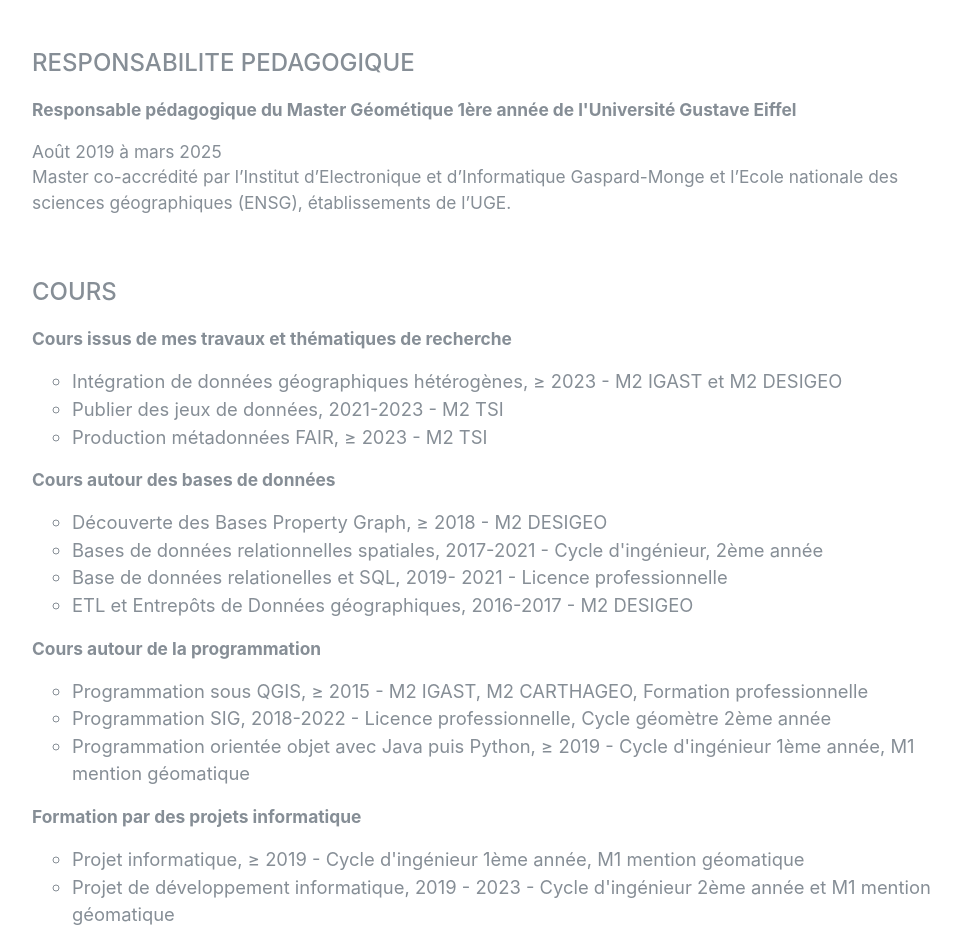
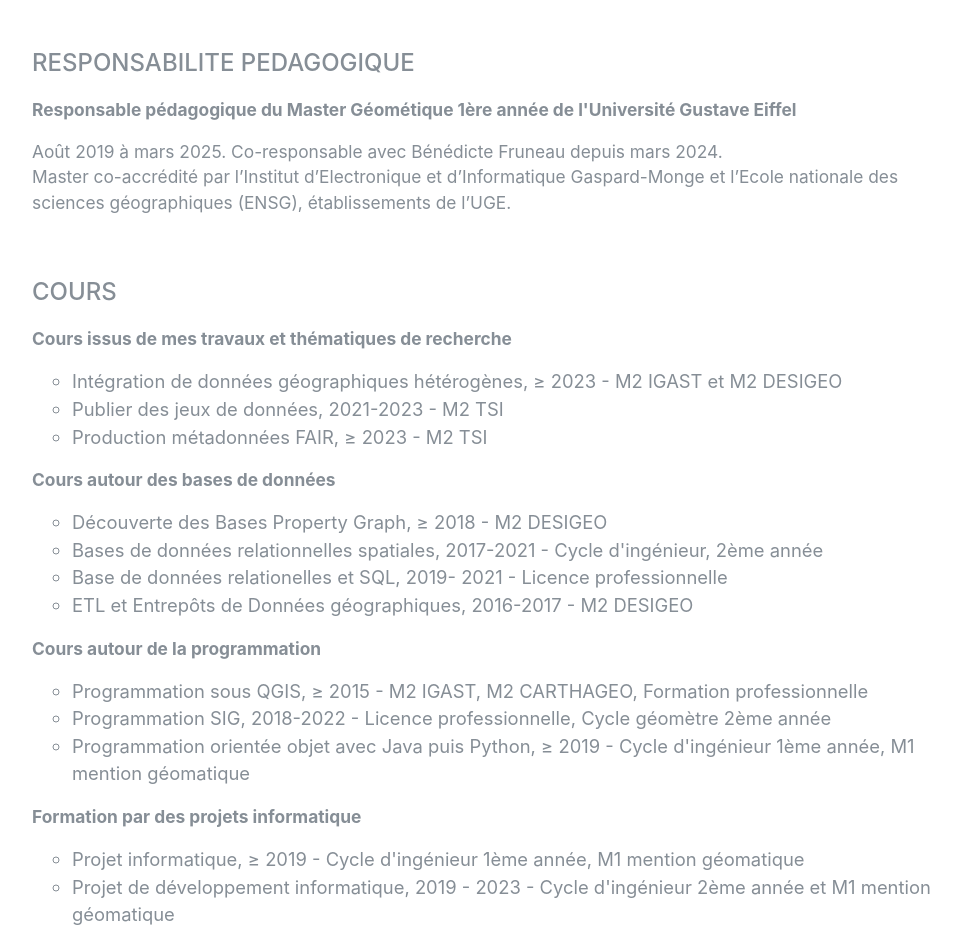
Before and after one commit to umrlastig/mdvandamme, a plain HTML site: page index.html in a window 1280 px wide. Shown: the part 3500-4436 px from the top of the page, without its empty margins (288-1249 px from the left). Drawn offline with nearby package versions, Linux system fonts and the light colour scheme; no server answers; files whose address does not match are found by name; a web font is replaced by a local one.

Commit message:
maj page perso

```diff
--- a/index.html
+++ b/index.html
@@ -297,7 +297,7 @@
     <hr class="m-0" />
 
     <!-- ==============================================================================================================================   -->
-    <!--       Research Interests        -->
+    <!--       Supervision        -->
     <!-- ==============================================================================================================================   -->
     <section class="resume-section p-3 p-lg-5 d-flex justify-content-center" id="supervision">
       <div class="w-100">
@@ -362,7 +362,7 @@
         <div class="subheading mb-3 mt-3 lang-en">RESPONSABILITE PEDAGOGIQUE</div>
         <p style='padding:0px'>
           <b>Responsable pédagogique du Master Géométique 1ère année de l'Université Gustave Eiffel</b>
-          <div>Août 2019 à mars 2025</div>
+          <div>Août 2019 à mars 2025. Co-responsable avec Bénédicte Fruneau depuis mars 2024.</div>
           <div>Master co-accrédité par l’Institut d’Electronique et d’Informatique Gaspard-Monge et l’Ecole nationale des sciences géographiques (ENSG), établissements de l’UGE.</div>
         </p>
 
```
